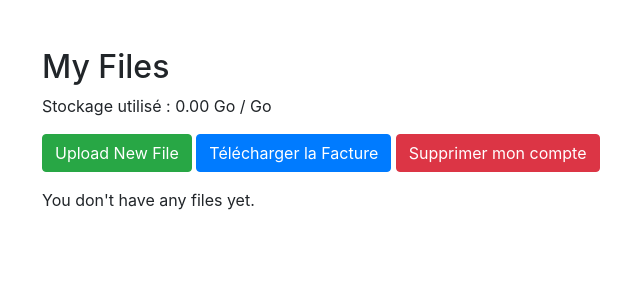
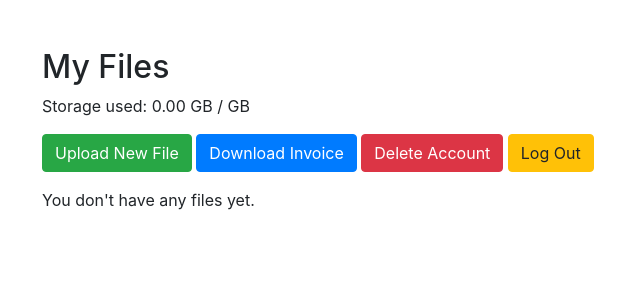
Before and after one commit to Tommm77/archi-tech, a Symfony app: template templates/file/index.html.twig in a window 1280 px wide. Shown: the top 300 px of the page, without its empty margins (43-683 px from the left). Run offline with Twig, Linux system fonts and the light colour scheme; the template is opened without the code that fills it, so the values that code supplies are empty; some libraries are stand-ins or nearby versions.

Commit message:
Add LogOut Button

```diff
--- a/templates/file/index.html.twig
+++ b/templates/file/index.html.twig
@@ -7,17 +7,18 @@
     <h2>My Files</h2>
 
     <div class="mb-3">
-        <p>Stockage utilisé : {{ app.user.usestorage |number_format(2, '.', ' ')}} Go / {{ app.user.storage }} Go</p>
+    <p>Storage used: {{ app.user.usestorage |number_format(2, '.', ' ')}} GB / {{ app.user.storage }} GB</p>
     {% if app.user.usestorage >= app.user.storage %}
         <div class="alert alert-warning">
-                Vous avez atteint ou dépassé votre limite de stockage. Veuillez acheter 20 Go supplémentaires pour continuer.
+            You have reached or exceeded your storage limit. Please purchase an additional 20 GB to continue.
         </div>
     {% elseif app.user.usestorage >= (app.user.storage * 0.9) %}
         <div class="alert alert-info">
-                Vous approchez de votre limite de stockage. Pensez à acheter plus de stockage si nécessaire.
+            You are approaching your storage limit. Consider purchasing more storage if needed.
         </div>
     {% endif %}
 </div>
+
 
     {% if isAdmin %}
     <div class="alert alert-info">
@@ -27,8 +28,9 @@
 
     <div class="mb-3">
         <a href="{{ path('file_upload') }}" class="btn btn-success">Upload New File</a>
-        <a href="{{ path('generate_invoice', {'userId': app.user.id}) }}" class="btn btn-primary">Télécharger la Facture</a>
-        <a href="{{ path('delete_account') }}" class="btn btn-danger" onclick="return confirm('Êtes-vous sûr de vouloir supprimer votre compte? Tous vos fichiers seront également supprimés.');">Supprimer mon compte</a>
+        <a href="{{ path('generate_invoice', {'userId': app.user.id}) }}" class="btn btn-primary">Download Invoice</a>
+        <a href="{{ path('delete_account') }}" class="btn btn-danger" onclick="return confirm('Êtes-vous sûr de vouloir supprimer votre compte? Tous vos fichiers seront également supprimés.');">Delete Account</a>
+        <a href="{{ path('app_logout') }}" class="btn btn-warning">Log Out</a>
     </div>
 
     {% if files|length > 0 %}
```
Lines whose indentation alone changed are shown as unchanged.
